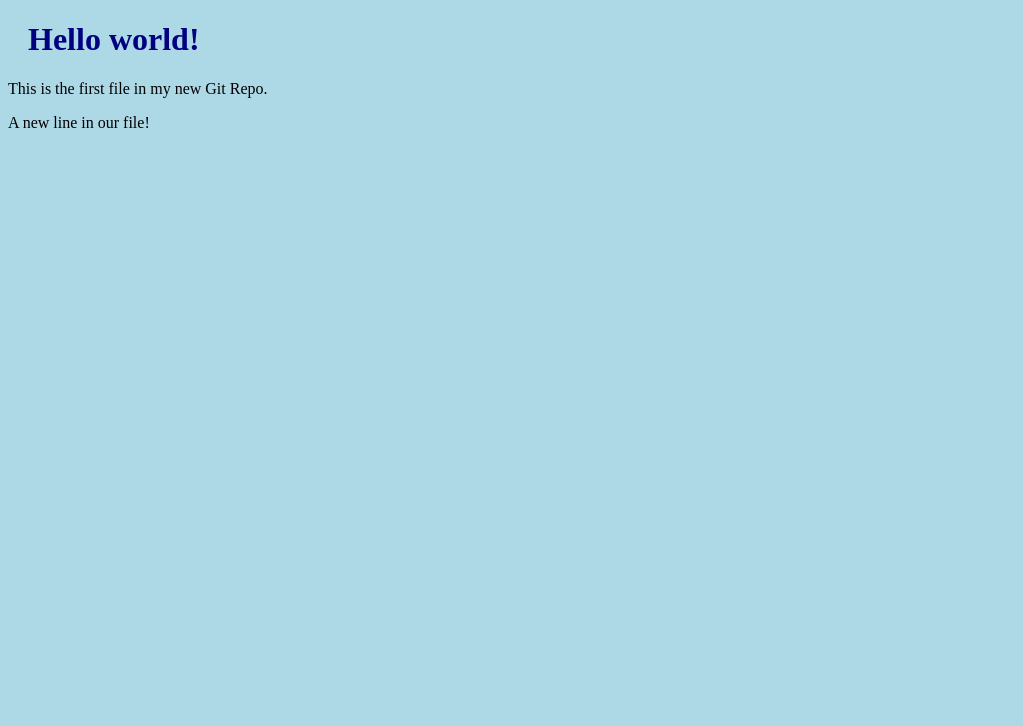
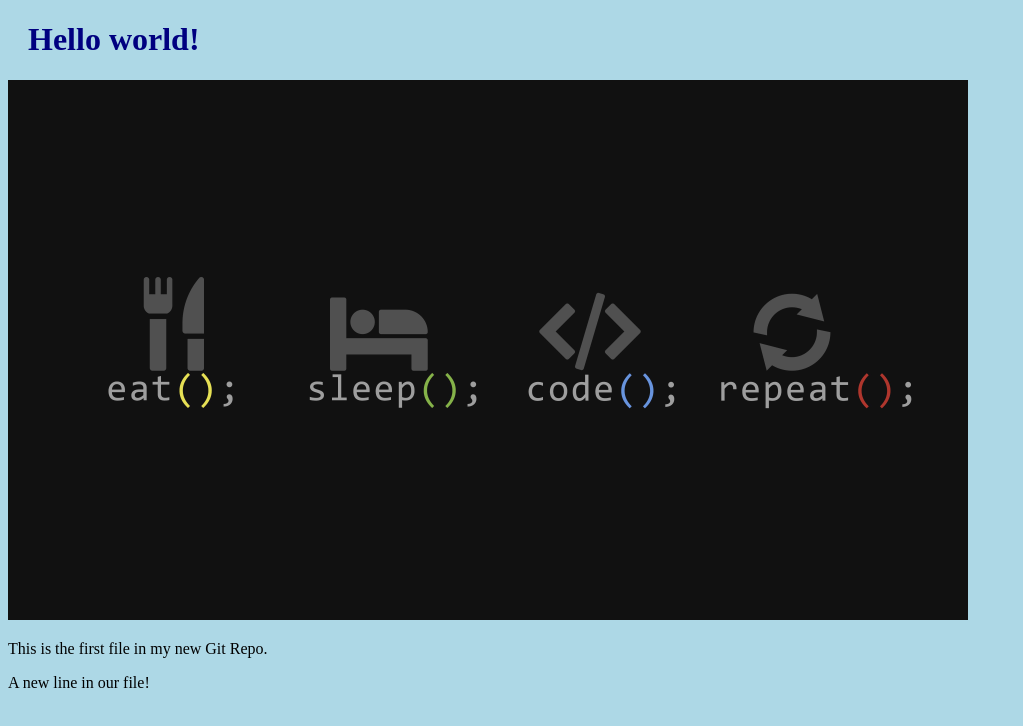
Before and after one commit to jrpMello/hello-world, a plain HTML site: page index.html in a window 1280 px wide. Shown: the whole page, without its empty margins (0-1023 px from the left). Drawn offline with Linux system fonts and the light colour scheme.

Commit message:
Added image to Hello World!

```diff
--- a/index.html
+++ b/index.html
@@ -6,6 +6,8 @@
 </head>
 <body>
     <h1>Hello world!</h1>
+    <div><img src="peakpx.jpg" alt="Hello World from Space"
+        style="width:100%;max-width:960px"></div>
     <p>This is the first file in my new Git Repo.</p>
     <p>A new line in our file!</p>
 </body>
```
Also changed, not shown: peakpx.jpg (added).
